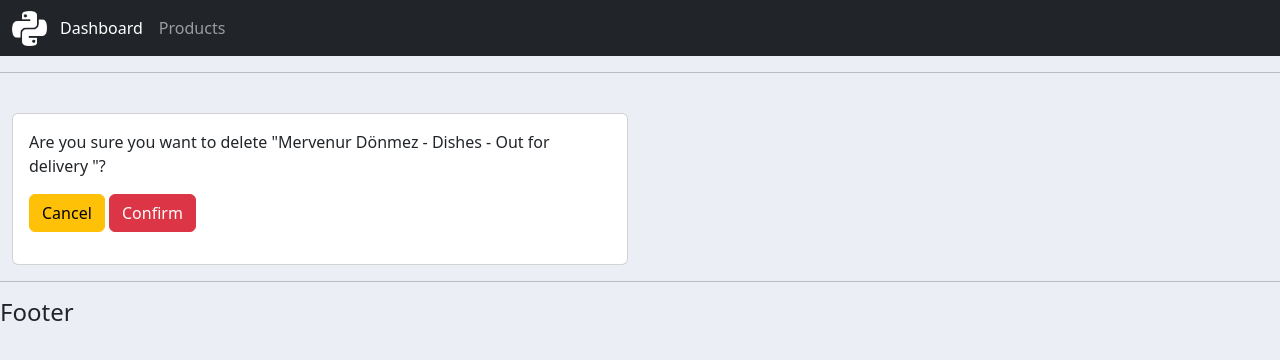
After one commit to emreyoleri/Django-Framework-3.0-Crash-Course-Tutorials, a Django app: page /delete_order/2/ in a window 1280 px wide. The commit adds this page. Shown: the top 360 px of the page. Run offline with Django 4.2, Linux system fonts and the light colour scheme; data comes from the database, SQL or seed files in the repository; both versions use the stored data as it was after the commit.

Commit message:
delete order

```diff
--- a/accounts/templates/accounts/dashboard.html
+++ b/accounts/templates/accounts/dashboard.html
@@ -59,7 +59,7 @@
             <a class="btn btn-warning" href="{% url 'update_order' order.id %}">Update</a>
           </td>
           <td>
-            <a class="btn btn-danger" href="{% comment %} {% url 'delete_order' order.id %} {% endcomment %}">Delete</a>
+            <a class="btn btn-danger" href="{% url 'delete_order' order.id %}">Delete</a>
           </td>
         </tr>
         {% endfor %}
--- /dev/null
+++ b/accounts/templates/accounts/delete.html
@@ -0,0 +1,19 @@
+{% extends 'accounts/main.html' %} {% load static %} {% block content %}
+
+<br />
+<div class="row">
+  <div class="col-md-6">
+    <div class="card card-body">
+      <p>Are you sure you want to delete "{{item}}"?</p>
+
+      <form action="{% url 'delete_order' item.id  %}" method="POST">
+        {% csrf_token %}
+        <a class="btn btn-warning" href="{% url 'home' %}">Cancel</a>
+
+        <input class="btn btn-danger" type="submit" value="Confirm" />
+      </form>
+    </div>
+  </div>
+</div>
+
+{% endblock %}
--- a/accounts/urls.py
+++ b/accounts/urls.py
@@ -7,4 +7,5 @@ urlpatterns = [
     path("customer/<str:pk>/", views.customer, name="customer"),
     path("create_order/", views.createOrder, name="create_order"),
     path("update_order/<str:pk>/", views.updateOrder, name="update_order"),
+    path("delete_order/<str:pk>/", views.deleteOrder, name="delete_order"),
 ]
--- a/accounts/views.py
+++ b/accounts/views.py
@@ -81,3 +81,15 @@ def updateOrder(request, pk):
     context = {"form": form}
 
     return render(request, "accounts/order_form.html", context)
+
+
+def deleteOrder(request, pk):
+    order = Order.objects.get(id=pk)
+
+    if request.method == "POST":
+        order.delete()
+        return redirect("home")
+
+    context = {"item": order}
+
+    return render(request, "accounts/delete.html", context)
```
Also changed, not shown: accounts/templates/accounts/customer.html (+7 -3 lines), db.sqlite3.
